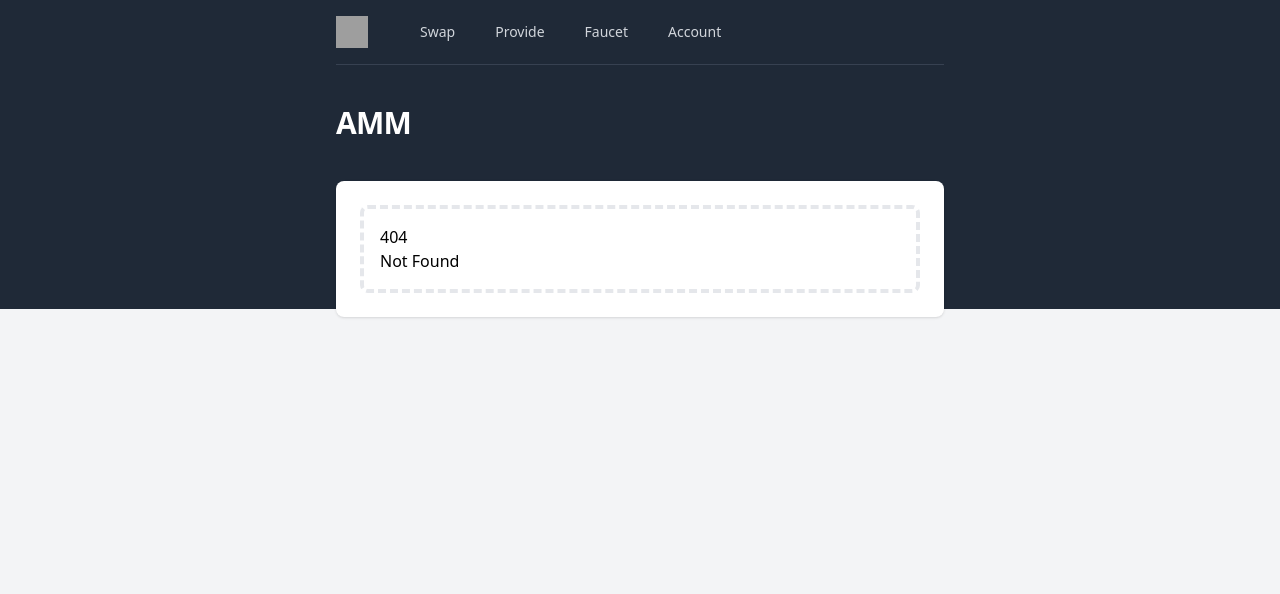
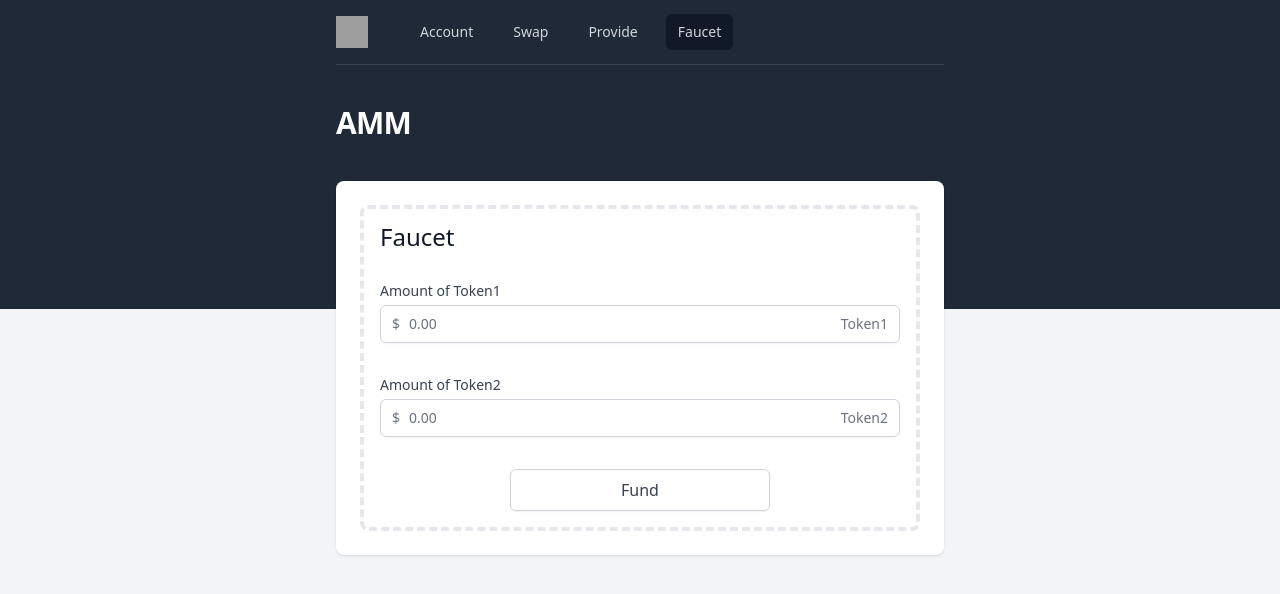
Before and after one commit to zdenal/elrond-amm, a SvelteKit app in the folder fe-svelte-kit/: page /faucet in a window 1280 px wide. Before the commit this address had no page. Shown: the top 594 px of the page. Built offline with nearby package versions, Linux system fonts and the light colour scheme; grey boxes are pictures that could not be loaded.

Commit message:
Implement Faucet page.

```diff
--- a/fe-svelte-kit/package.json
+++ b/fe-svelte-kit/package.json
@@ -16,6 +16,7 @@
 		"@playwright/test": "^1.25.0",
 		"@sveltejs/adapter-auto": "next",
 		"@sveltejs/kit": "next",
+		"@tailwindcss/forms": "^0.5.2",
 		"@tailwindcss/typography": "^0.5.4",
 		"autoprefixer": "^10.4.8",
 		"eslint": "^8.16.0",
--- /dev/null
+++ b/fe-svelte-kit/src/components/AmountInput.svelte
@@ -0,0 +1,32 @@
+<script>
+  export let label;
+  export let currencyName;
+  export let currencyTicker = '$';
+</script>
+
+<style>
+  /* Chrome, Safari, Edge, Opera */
+  input::-webkit-outer-spin-button,
+  input::-webkit-inner-spin-button {
+    -webkit-appearance: none;
+    margin: 0;
+  }
+
+  /* Firefox */
+  input[type=number] {
+    -moz-appearance: textfield;
+    }
+</style>
+
+<div>
+  <label for="price" class="block text-sm font-medium text-gray-700">{label}</label>
+  <div class="relative mt-1 rounded-md shadow-sm">
+    <div class="pointer-events-none absolute inset-y-0 left-0 flex items-center pl-3">
+      <span class="text-gray-500 sm:text-sm">{currencyTicker}</span>
+    </div>
+    <input type="number" name="price" class="block w-full rounded-md border-gray-300 pl-7 pr-12 focus:border-indigo-500 focus:ring-indigo-500 sm:text-sm" placeholder="0.00" aria-describedby="price-currency">
+    <div class="pointer-events-none absolute inset-y-0 right-0 flex items-center pr-3">
+      <span class="text-gray-500 sm:text-sm" id="price-currency">{currencyName}</span>
+    </div>
+  </div>
+</div>
--- /dev/null
+++ b/fe-svelte-kit/src/components/Link.svelte
@@ -0,0 +1,11 @@
+<script>
+  export let href;
+  export let text;
+  export let active;
+</script>
+
+{#if active}
+  <a {href} class="text-gray-300 bg-gray-900 px-3 py-2 rounded-md text-sm font-medium">{text}</a>
+{:else}
+  <a {href} class="text-gray-300 hover:bg-gray-700 hover:text-white px-3 py-2 rounded-md text-sm font-medium">{text}</a>
+{/if}
--- a/fe-svelte-kit/src/routes/+layout.svelte
+++ b/fe-svelte-kit/src/routes/+layout.svelte
@@ -1,5 +1,10 @@
 <script>
   import "../app.css";
+  import Link from "../components/Link.svelte";
+
+  import { page } from '$app/stores';
+
+  $: path = $page.url.pathname;
 </script>
 
 <div class="min-h-full">
@@ -14,14 +19,10 @@
               </div>
               <div class="hidden md:block">
                 <div class="ml-10 flex items-baseline space-x-4">
-                  <!-- Current: "bg-gray-900 text-white", Default: "text-gray-300 hover:bg-gray-700 hover:text-white" -->
-                  <a href="swap" class="text-gray-300 hover:bg-gray-700 hover:text-white px-3 py-2 rounded-md text-sm font-medium">Swap</a>
-
-                  <a href="provide" class="text-gray-300 hover:bg-gray-700 hover:text-white px-3 py-2 rounded-md text-sm font-medium">Provide</a>
-
-                  <a href="faucet" class="text-gray-300 hover:bg-gray-700 hover:text-white px-3 py-2 rounded-md text-sm font-medium">Faucet</a>
-
-                  <a href="account" class="text-gray-300 hover:bg-gray-700 hover:text-white px-3 py-2 rounded-md text-sm font-medium">Account</a>
+                  <Link href='/' text='Account' active={path == "/"} />
+                  <Link href='swap' text='Swap' active={path == "/swap"} />
+                  <Link href='provide' text='Provide' active={path == "/provide"} />
+                  <Link href='faucet' text='Faucet' active={path == "/faucet"} />
                 </div>
               </div>
             </div>
--- /dev/null
+++ b/fe-svelte-kit/src/routes/faucet/+page.svelte
@@ -0,0 +1,18 @@
+<script>
+  import AmountInput from "../../components/AmountInput.svelte";
+</script>
+
+<div class="flex flex-col space-y-8">
+  <div>
+    <h3 class="text-2xl leading-6 font-medium text-gray-900">Faucet</h3>
+  </div>
+  <div>
+    <AmountInput label="Amount of Token1" currencyName="Token1" />
+  </div>
+  <div>
+    <AmountInput label="Amount of Token2" currencyName="Token2" />
+  </div>
+  <div class="flex flex-col items-center">
+    <button type="button" class="w-1/2 justify-center inline-flex items-center rounded-md border border-gray-300 bg-white px-4 py-2 text-base font-medium text-gray-700 shadow-sm hover:bg-gray-50 focus:outline-none focus:ring-2 focus:ring-indigo-500 focus:ring-offset-2">Fund</button>
+  </div>
+</div>
--- a/fe-svelte-kit/tailwind.config.cjs
+++ b/fe-svelte-kit/tailwind.config.cjs
@@ -4,5 +4,5 @@ module.exports = {
   theme: {
     extend: {}
   },
-  plugins: []
+  plugins: [require('@tailwindcss/forms')]
 };
```
Also changed, not shown: 2 other files (tests, documents, lock files or other folders).
